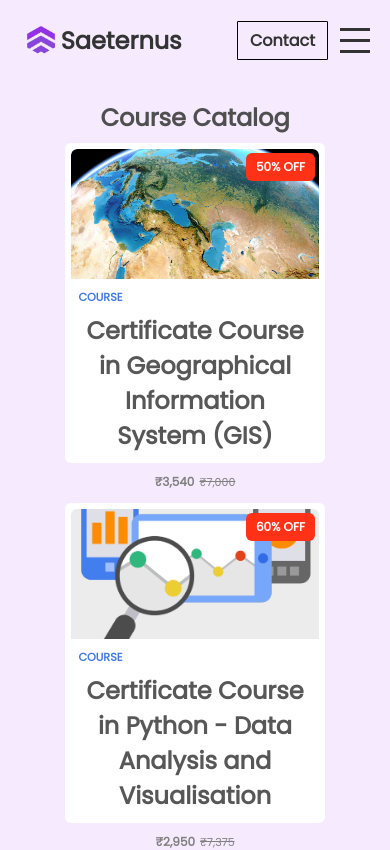
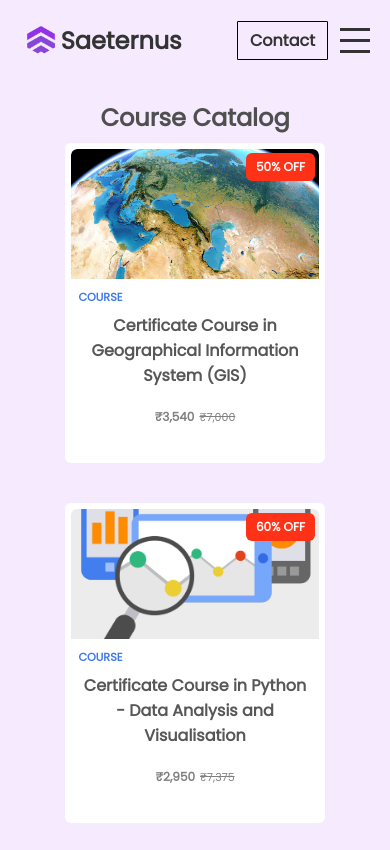
Before and after one commit to saeternus/saeternus.github.io, a React (Create React App) app: page /courses in a window 390 px wide. Shown: the top 850 px of the page. Built offline with nearby package versions, Linux system fonts and the light colour scheme.

Commit message:
Card css responsive update

```diff
--- a/src/components/Cards.css
+++ b/src/components/Cards.css
@@ -1,4 +1,5 @@
 .frontpagecard{
+    margin: 90px 0;
     width: 200px;
     height: 200px;
     border-radius: 10px;
@@ -6,6 +7,7 @@
     flex-direction: column;
     align-items: center;
     justify-content: center;
+    scale: 1.2;
 }
 .frontpagecardheading{
     font-size:1rem;
--- a/src/components/brightminds.css
+++ b/src/components/brightminds.css
@@ -7,6 +7,7 @@
     padding: 0 5%;
     margin: 30px 0;
     gap: 40px;
+
 }
 .brain{
     width: 40%;
--- a/src/components/courses/CourseCard.css
+++ b/src/components/courses/CourseCard.css
@@ -9,6 +9,16 @@
 }
 .cardlink{
   /* margin: 1%; */
+}
+.dynamic-heading {
+  font-weight: 600;
+  color: rgb(88, 87, 87);
+  padding: 7px;
+  overflow: hidden;
+  text-overflow: ellipsis;
+  /* white-space: nowrap; */
+  max-height: 120px; /* Set a maximum height for the heading */
+  font-size: inherit; /* Let JavaScript calculate and set the font size */
 }
 
 .discount-badge {
--- a/src/components/courses/CourseCard.jsx
+++ b/src/components/courses/CourseCard.jsx
@@ -1,4 +1,6 @@
 import React from "react";
+import { useEffect } from "react";
+import { useRef } from "react";
 import "./CourseCard.css";
 import { Link } from "react-router-dom";
 
@@ -6,6 +8,36 @@ function CourseCard({ img, category, heading, link, price,mrp, offer }) {
   const imagePath = `../../assets/${img}`;
   const mrpValue = parseFloat(mrp.replace("₹", "").replace(/,/g, ""));
   const offerValue = parseFloat(offer.replace("₹", "").replace(/,/g, ""));
+  const headingRef = useRef(null);
+  useEffect(() => {
+    const adjustHeadingFontSize = () => {
+      const headingElement = headingRef.current;
+      if (headingElement) {
+        const card = headingElement.closest(".card");
+        const cardStyles = window.getComputedStyle(card);
+        const cardWidth = parseInt(cardStyles.width);
+
+        let fontSize = 16; // Initial font size in pixels
+        headingElement.style.fontSize = `${fontSize}px`;
+
+        while (
+          headingElement.scrollHeight > headingElement.offsetHeight &&
+          fontSize > 10 // Minimum font size
+        ) {
+          fontSize -= 1;
+          headingElement.style.fontSize = `${fontSize}px`;
+        }
+      }
+    };
+
+    adjustHeadingFontSize();
+
+    // Re-adjust font size when window resizes
+    window.addEventListener("resize", adjustHeadingFontSize);
+    return () => {
+      window.removeEventListener("resize", adjustHeadingFontSize);
+    };
+  }, []);
 
   const discountPercentage = isNaN(mrpValue) || isNaN(offerValue)
     ? "N/A"
@@ -22,7 +54,7 @@ function CourseCard({ img, category, heading, link, price,mrp, offer }) {
           <img src={require(`../../assets/${img}`)} alt="Course" />
         </div>
         <div className="category">{category}</div>
-        <div className="heading">
+        <div className="heading dynamic-heading">
           {heading}
           <div className="cardprice">
             <span className="discounted">{price}</span>
```
Also changed, not shown: public/logo192.png (deleted), public/logo512.png (deleted).
